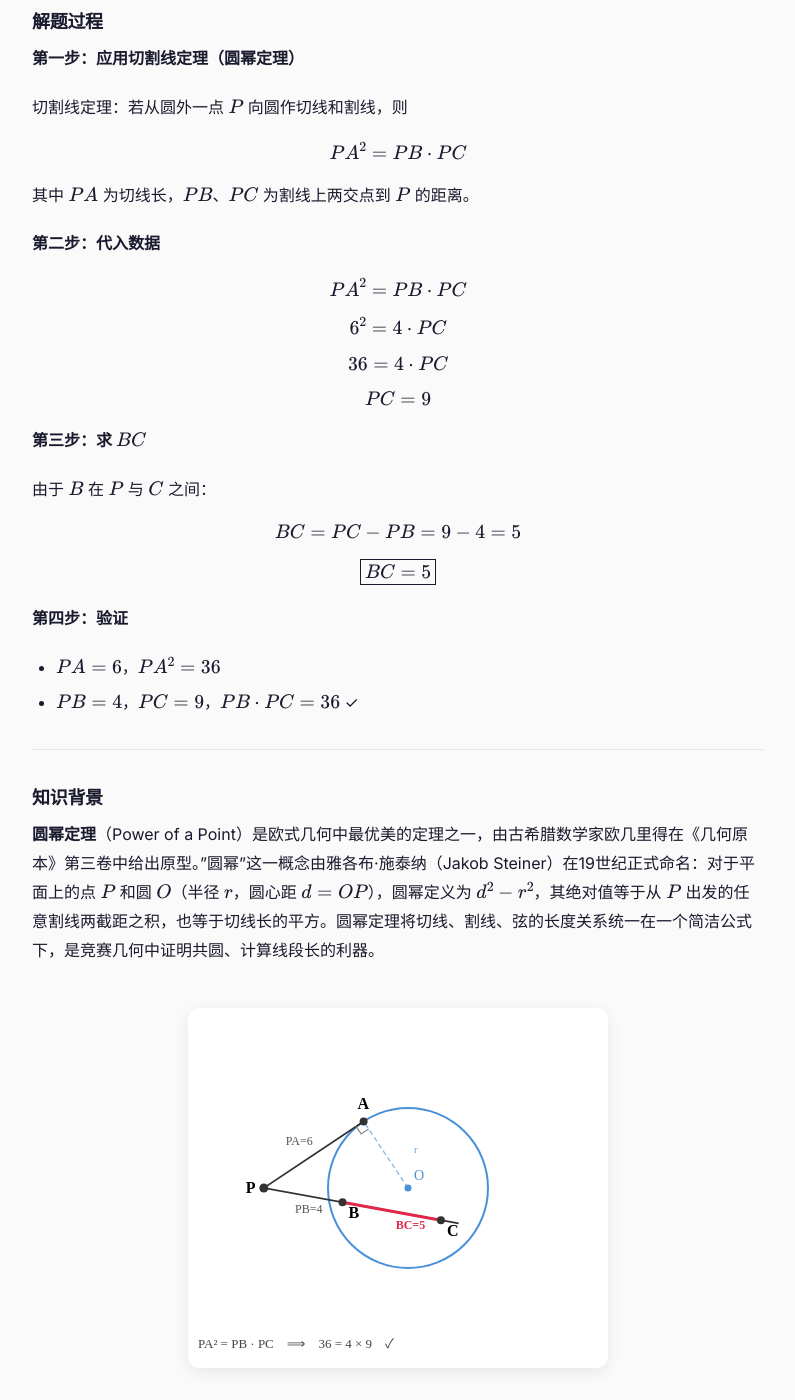
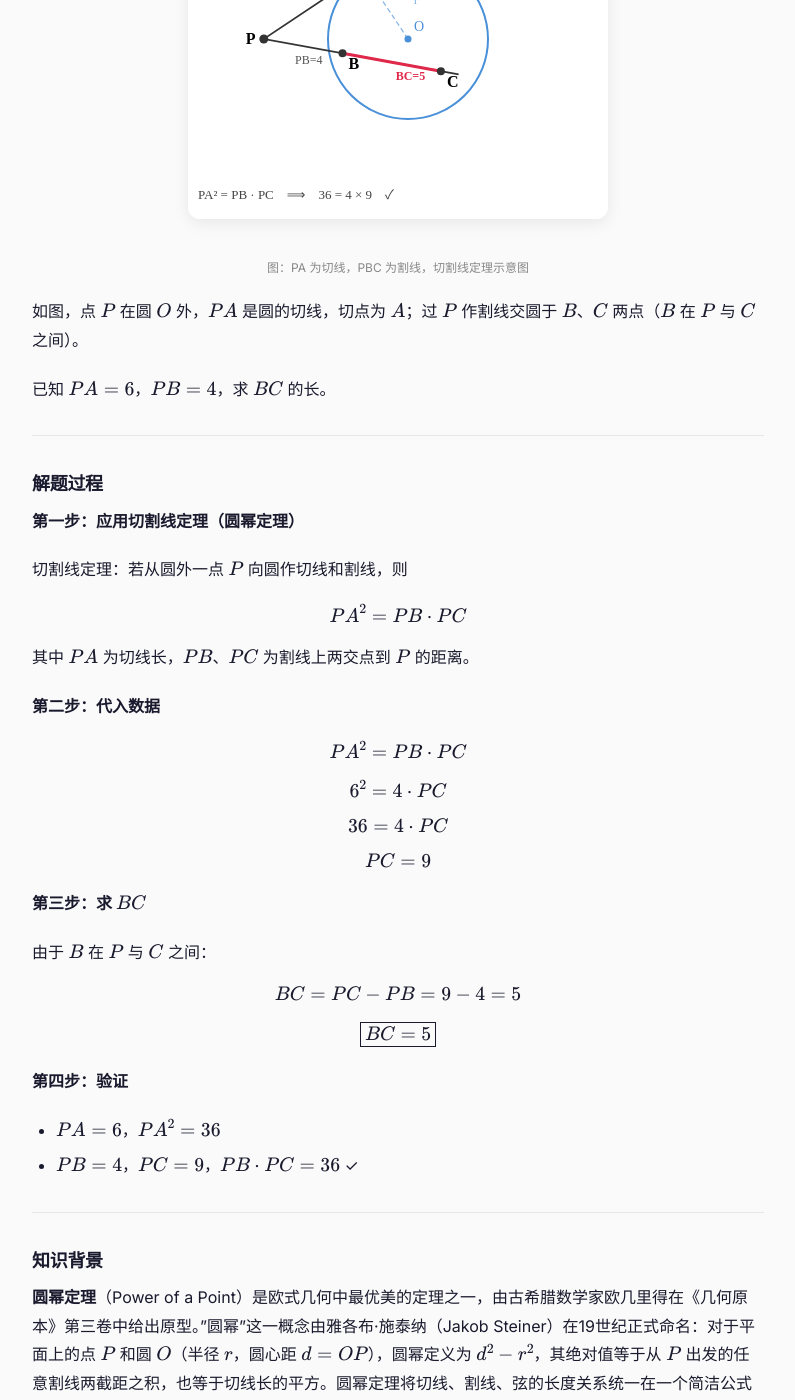
Before and after one commit to chengenbao/chengenbao.github.io, a Jekyll site: the page built from _reading_list/2026-03-01-math.md, in a window 1280 px wide and 1400 px high, scrolled down 2182 px. Shown: the whole window, without its empty margins (242-1037 px from the left). Built offline with Jekyll 4.4.1, drawn with Linux system fonts in a browser that asks for light colours; some of the changed text lies outside the part shown.

Commit message:
fix: move geometry figure to correct position in math post

```diff
--- a/_reading_list/2026-03-01-math.md
+++ b/_reading_list/2026-03-01-math.md
@@ -75,6 +75,12 @@ $$x^2 - (k+3)x + 3k = x^2 - 3x - kx + 3k = x(x-3) - k(x-3) = (x-3)(x-k)$$
 
 **题目**
 
+
+<div style="text-align:center;margin:18px 0;">
+  <img src="/assets/math/2026-03-01-fig1.svg" alt="切割线定理示意图" style="max-width:420px;width:100%;">
+  <p style="font-size:12px;color:#888;margin-top:6px;">图：PA 为切线，PBC 为割线，切割线定理示意图</p>
+</div>
+
 如图，点 $P$ 在圆 $O$ 外，$PA$ 是圆的切线，切点为 $A$；过 $P$ 作割线交圆于 $B$、$C$ 两点（$B$ 在 $P$ 与 $C$ 之间）。
 
 已知 $PA = 6$，$PB = 4$，求 $BC$ 的长。
@@ -119,9 +125,3 @@ $$\boxed{BC = 5}$$
 ### 知识背景
 
 **圆幂定理**（Power of a Point）是欧式几何中最优美的定理之一，由古希腊数学家欧几里得在《几何原本》第三卷中给出原型。"圆幂"这一概念由雅各布·施泰纳（Jakob Steiner）在19世纪正式命名：对于平面上的点 $P$ 和圆 $O$（半径 $r$，圆心距 $d=OP$），圆幂定义为 $d^2 - r^2$，其绝对值等于从 $P$ 出发的任意割线两截距之积，也等于切线长的平方。圆幂定理将切线、割线、弦的长度关系统一在一个简洁公式下，是竞赛几何中证明共圆、计算线段长的利器。
-
-
-<div style="text-align:center;margin:18px 0;">
-  <img src="/assets/math/2026-03-01-fig1.svg" alt="切割线定理示意图" style="max-width:420px;width:100%;">
-  <p style="font-size:12px;color:#888;margin-top:6px;">图：切割线定理示意图（PA 为切线，PBC 为割线）</p>
-</div>
```
